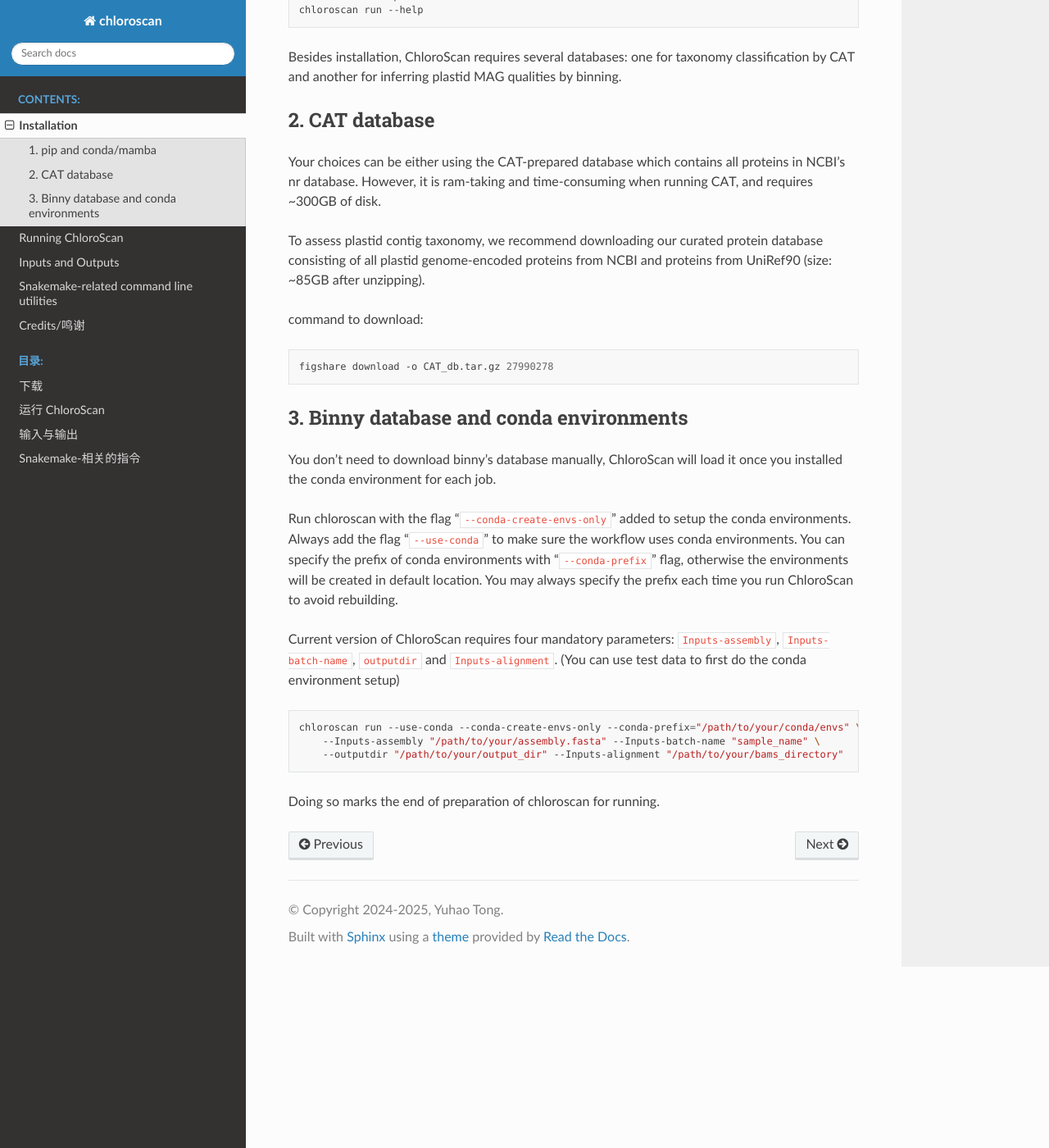
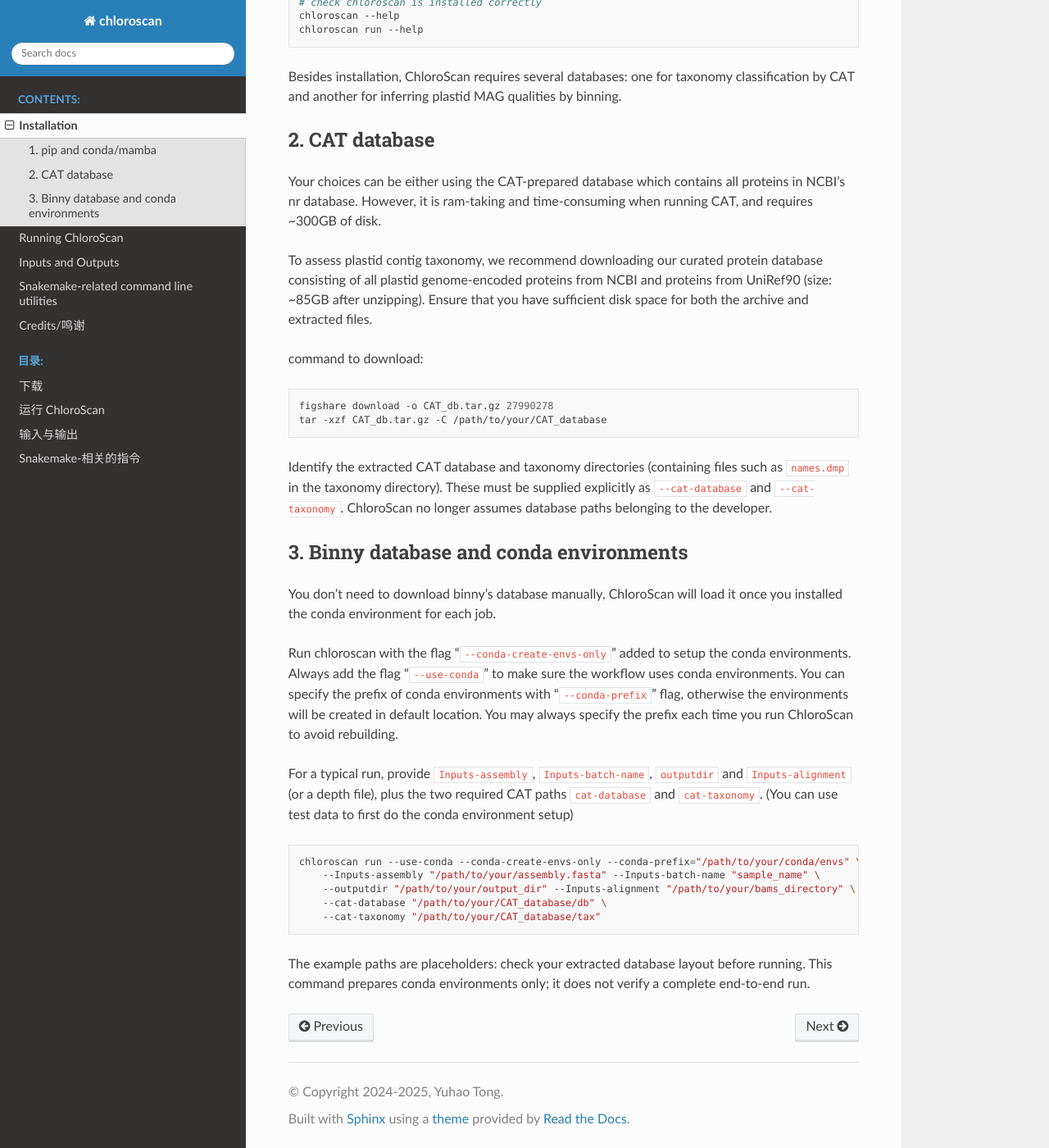
Before and after one commit to Andyargueasae/chloroscan, a Sphinx documentation site: the page built from docs/source/main/installation.rst, in a window 1280 px wide and 1400 px high, scrolled down 1680 px. Shown: the whole window at 82% size. Built offline with Sphinx 7.4.7 and the Read the Docs theme 3.1.0, drawn with Linux system fonts in a browser that asks for light colours; some of the changed text lies outside the part shown.

Commit message:
Correct install commands and document explicit CAT database configuration

```diff
--- a/docs/source/main/installation.rst
+++ b/docs/source/main/installation.rst
@@ -7,7 +7,7 @@
 1. pip and conda/mamba
 -----------------------
 
-To install the workflow, use pip. Firstly create a virtual environment. Ensure that your machine strictly follows the python version restrictions: > 3.9 and < 3.12. As a reference, we developed ChloroScan under Python 3.10.4.
+To install the workflow, use pip. Firstly create a virtual environment. We recommend Python 3.10 for the current workflow. The Python package metadata permits Python 3.9 and later, but the complete workflow has not been validated across all those versions. Use Python 3.10 for reproducible setup.
 
 Run this to check if your python version is compatible:
 
@@ -38,20 +37,21 @@
     which mamba
     which conda
 
-``NOTE``: Make sure mamba's version isn't > 2.0, current ChloroScan works well with mamba v1. As a reference, we developed ChloroScan under mamba v1.4.2 and conda v23.3.1.
+``NOTE``: Use mamba 1.x (not mamba 2.x), current ChloroScan works well with mamba v1. As a reference, we developed ChloroScan under mamba v1.4.2 and conda v23.3.1.
 Now you can proceed to set up the virtual environment and install the chloroscan.
 
-Cargo and FragGeneScanRs should also be installed, for coding sequence extraction, so we prepared a bash script to do this: https://github.com/Andyargueasae/chloroscan/blob/release_v0.1.7/install_fraggenescanrs.sh.
+Cargo and FragGeneScanRs should also be installed, for coding sequence extraction, so we prepared a bash script to do this: https://github.com/Andyargueasae/chloroscan/blob/main/install_fraggenescanrs.sh.
 
 .. code-block:: bash
 
+    # Download the script from the repository first, then run it:
     bash install_fraggenescanrs.sh
 
 Simply follow its prompts. Now you are ready to install ChloroScan via pip.
 
 .. code-block:: bash
 
-    python3 -m venv chloroscan_env
+    python3.10 -m venv chloroscan_env
     source chloroscan_env/bin/activate
 
 .. code-block:: bash
@@ -78,13 +78,16 @@
 
 Your choices can be either using the CAT-prepared database which contains all proteins in NCBI's nr database. However, it is ram-taking and time-consuming when running CAT, and requires ~300GB of disk.
 
-To assess plastid contig taxonomy, we recommend downloading our curated protein database consisting of all plastid genome-encoded proteins from NCBI and proteins from UniRef90 (size: ~85GB after unzipping).
+To assess plastid contig taxonomy, we recommend downloading our curated protein database consisting of all plastid genome-encoded proteins from NCBI and proteins from UniRef90 (size: ~85GB after unzipping). Ensure that you have sufficient disk space for both the archive and extracted files.
 
 command to download:
 
 .. code-block:: bash
 
    figshare download -o CAT_db.tar.gz 27990278
+   tar -xzf CAT_db.tar.gz -C /path/to/your/CAT_database
+
+Identify the extracted CAT database and taxonomy directories (containing files such as ``names.dmp`` in the taxonomy directory). These must be supplied explicitly as ``--cat-database`` and ``--cat-taxonomy``. ChloroScan no longer assumes database paths belonging to the developer.
 
 3. Binny database and conda environments
 -----------------------------------------
@@ -93,12 +96,14 @@
 
 Run chloroscan with the flag "``--conda-create-envs-only``" added to setup the conda environments. Always add the flag "``--use-conda``" to make sure the workflow uses conda environments. You can specify the prefix of conda environments with "``--conda-prefix``" flag, otherwise the environments will be created in default location. You may always specify the prefix each time you run ChloroScan to avoid rebuilding.
 
-Current version of ChloroScan requires four mandatory parameters: ``Inputs-assembly``, ``Inputs-batch-name``, ``outputdir`` and ``Inputs-alignment``. (You can use test data to first do the conda environment setup)
+For a typical run, provide ``Inputs-assembly``, ``Inputs-batch-name``, ``outputdir`` and ``Inputs-alignment`` (or a depth file), plus the two required CAT paths ``cat-database`` and ``cat-taxonomy``. (You can use test data to first do the conda environment setup)
 
 .. code-block:: bash
 
     chloroscan run --use-conda --conda-create-envs-only --conda-prefix="/path/to/your/conda/envs" \
         --Inputs-assembly "/path/to/your/assembly.fasta" --Inputs-batch-name "sample_name" \
-        --outputdir "/path/to/your/output_dir" --Inputs-alignment "/path/to/your/bams_directory"
+        --outputdir "/path/to/your/output_dir" --Inputs-alignment "/path/to/your/bams_directory" \
+        --cat-database "/path/to/your/CAT_database/db" \
+        --cat-taxonomy "/path/to/your/CAT_database/tax"
 
-Doing so marks the end of preparation of chloroscan for running.
+The example paths are placeholders: check your extracted database layout before running. This command prepares conda environments only; it does not verify a complete end-to-end run.
```
Also changed, not shown: other parts of docs/source/main/installation.rst (+2 -3 lines).
